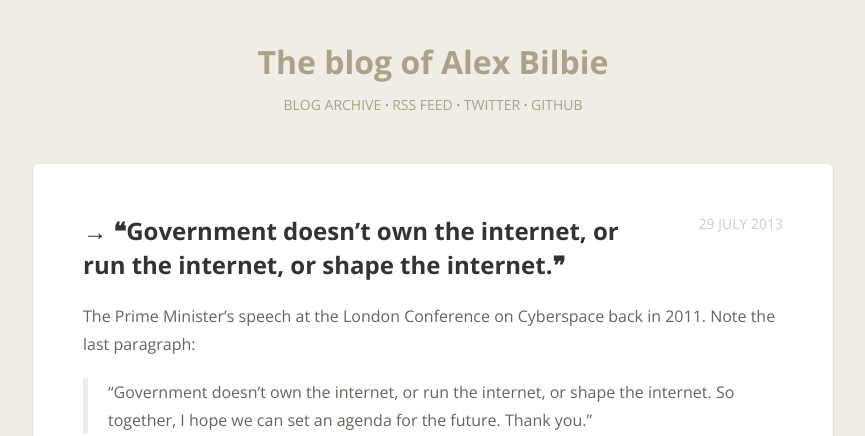
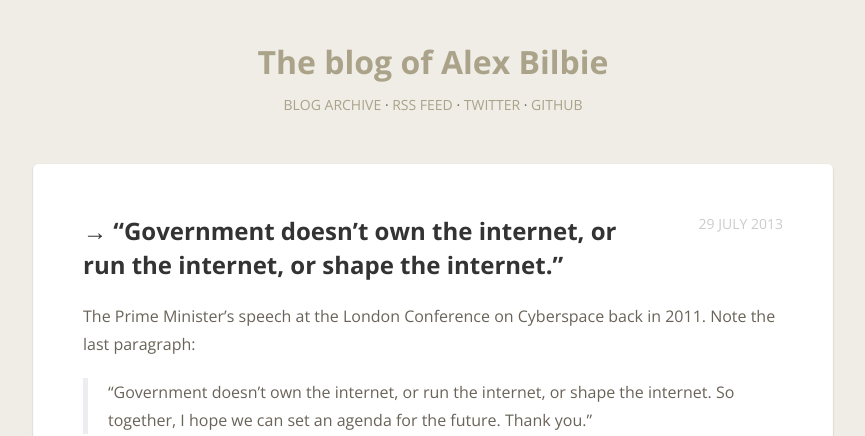
Before and after one commit to alexbilbie/alexbilbie.github.com, a Jekyll site: the page built from _posts/2013-07-29-government-doesnt-own-the-Internet.md, in a window 1280 px wide. Shown: the top 436 px of the page, without its empty margins (207-1072 px from the left). Built offline with Jekyll 4.4.1, drawn with Linux system fonts in a browser that asks for light colours; Markdown is read by kramdown in place of the engine named in the settings; comment, search, counter and statistics services are not loaded; part of the change alters nothing that is shown.

Commit message:
Fixed quote marks

```diff
--- a/_posts/2013-07-29-government-doesnt-own-the-Internet.md
+++ b/_posts/2013-07-29-government-doesnt-own-the-Internet.md
@@ -2,7 +2,7 @@
 published: true
 layout: default
 link: "https://www.gov.uk/government/news/prime-ministers-speech-on-cyberspace"
-title: "&#10077;Government doesn’t own the internet, or run the internet, or shape the internet.&#10078;"
+title: "&ldquo;Government doesn’t own the internet, or run the internet, or shape the internet.&rdquo;"
 date: "2013-07-29 14:46:00"
 ---
 
```
